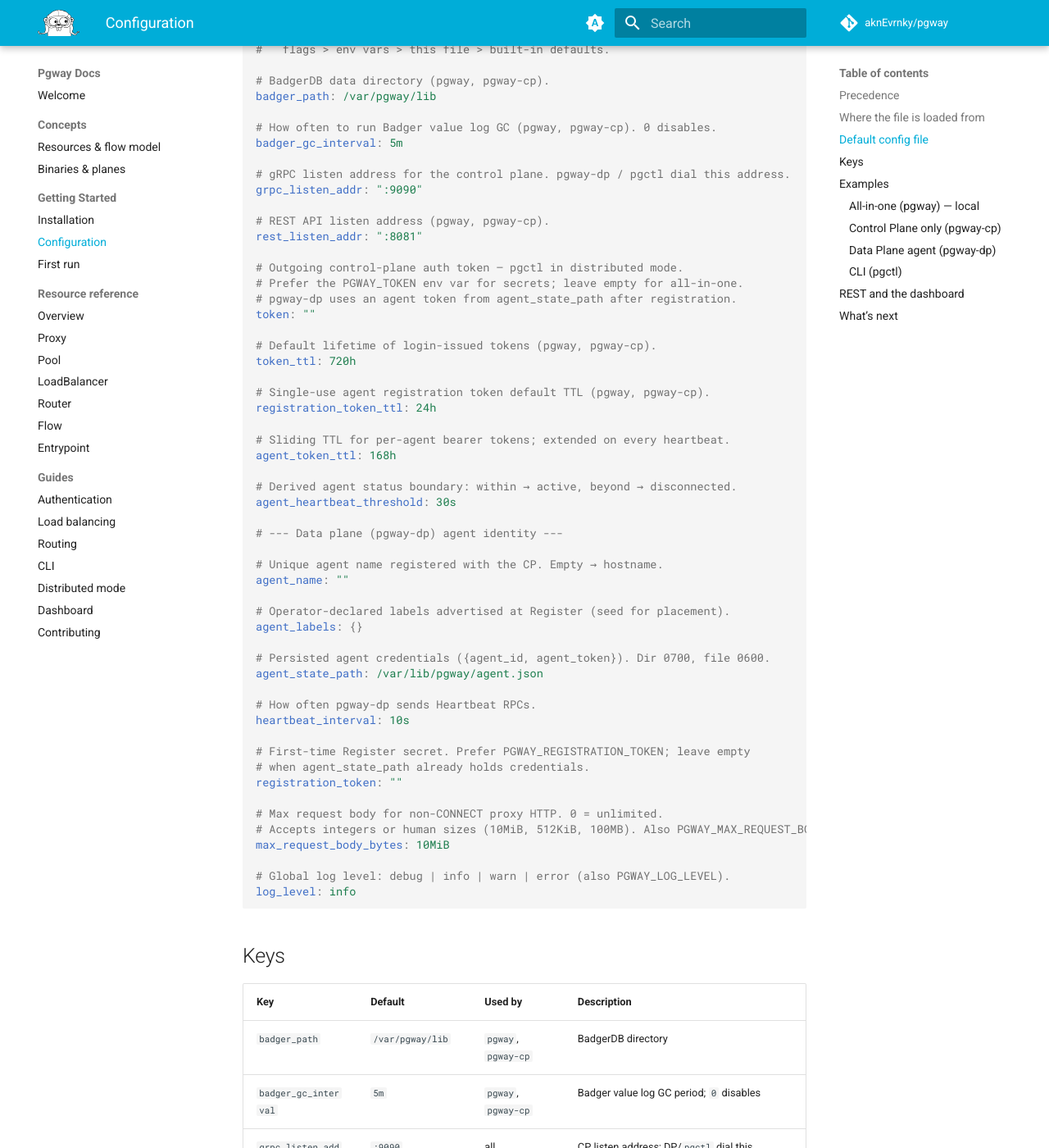
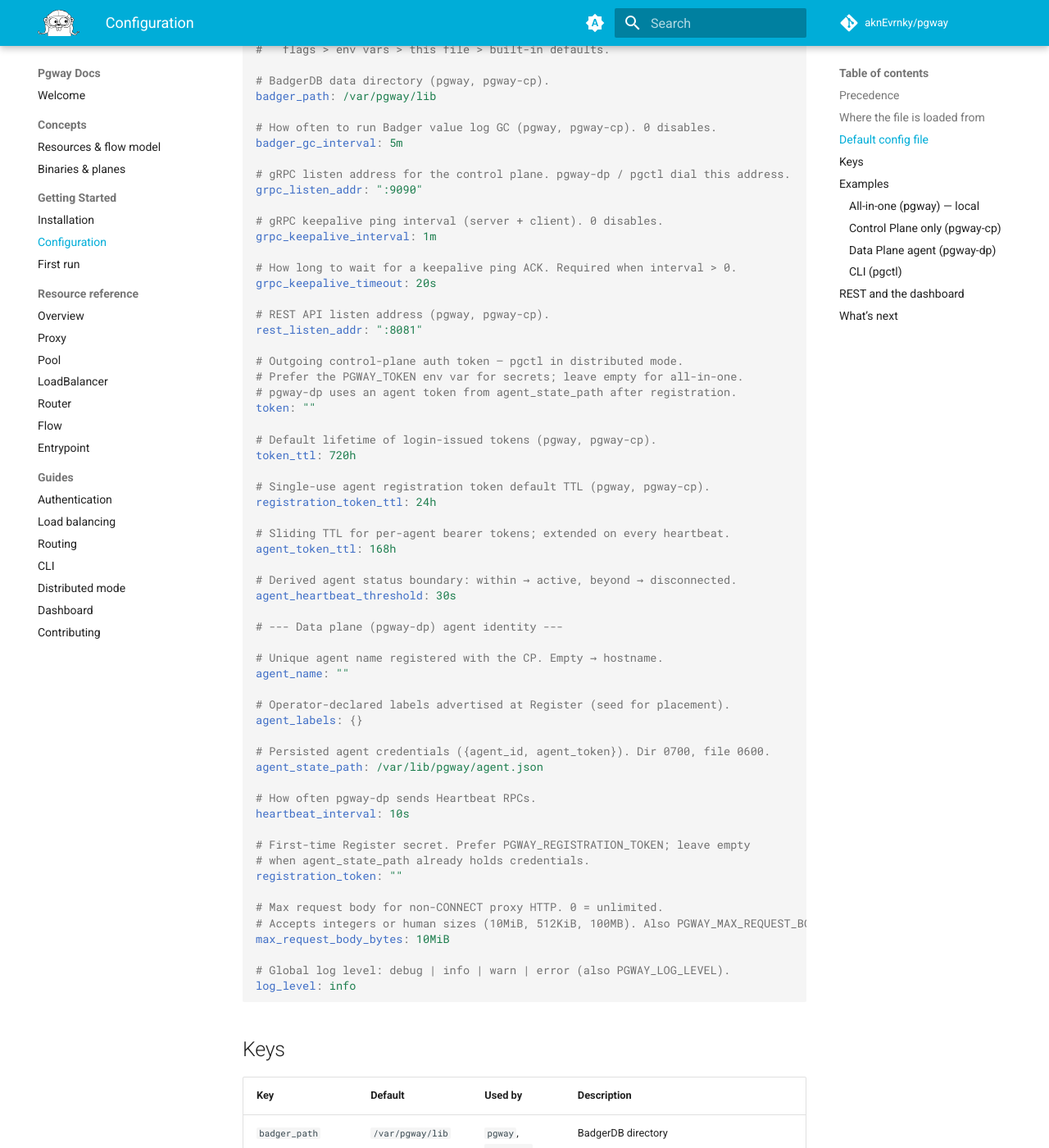
Before and after one commit to aknEvrnky/pgway-docs, an MkDocs documentation site: the page built from docs/getting-started/configuration.md, in a window 1280 px wide and 1400 px high, scrolled down 1350 px. Shown: the whole window at 82% size. Built offline with MkDocs 1.6.1 and Material for MkDocs 9.7.7, drawn with Linux system fonts in a browser that asks for light colours; comment, search, counter and statistics services are not loaded; some of the changed text lies outside the part shown.

Commit message:
docs: document gRPC keepalive interval and timeout settings

```diff
--- a/docs/getting-started/configuration.md
+++ b/docs/getting-started/configuration.md
@@ -57,6 +57,12 @@
 # gRPC listen address for the control plane. pgway-dp / pgctl dial this address.
 grpc_listen_addr: ":9090"
 
+# gRPC keepalive ping interval (server + client). 0 disables.
+grpc_keepalive_interval: 1m
+
+# How long to wait for a keepalive ping ACK. Required when interval > 0.
+grpc_keepalive_timeout: 20s
+
 # REST API listen address (pgway, pgway-cp).
 rest_listen_addr: ":8081"
 
@@ -110,6 +116,8 @@
 | `badger_path` | `/var/pgway/lib` | `pgway`, `pgway-cp` | BadgerDB directory |
 | `badger_gc_interval` | `5m` | `pgway`, `pgway-cp` | Badger value log GC period; `0` disables |
 | `grpc_listen_addr` | `:9090` | all | CP listen address; DP/`pgctl` dial this host:port |
+| `grpc_keepalive_interval` | `1m` | all | gRPC keepalive ping period (server + client); `0` disables |
+| `grpc_keepalive_timeout` | `20s` | all | Keepalive ping ACK wait; must be `> 0` when interval is enabled |
 | `rest_listen_addr` | `:8081` | `pgway`, `pgway-cp` | REST API (dashboard; **experimental**, auth incomplete) |
 | `token` | *(empty)* | `pgctl` | Bearer for CP calls; prefer `PGWAY_TOKEN` or `~/.pgctl/credentials` |
 | `token_ttl` | `720h` | `pgway`, `pgway-cp` | Default login token lifetime |
```
